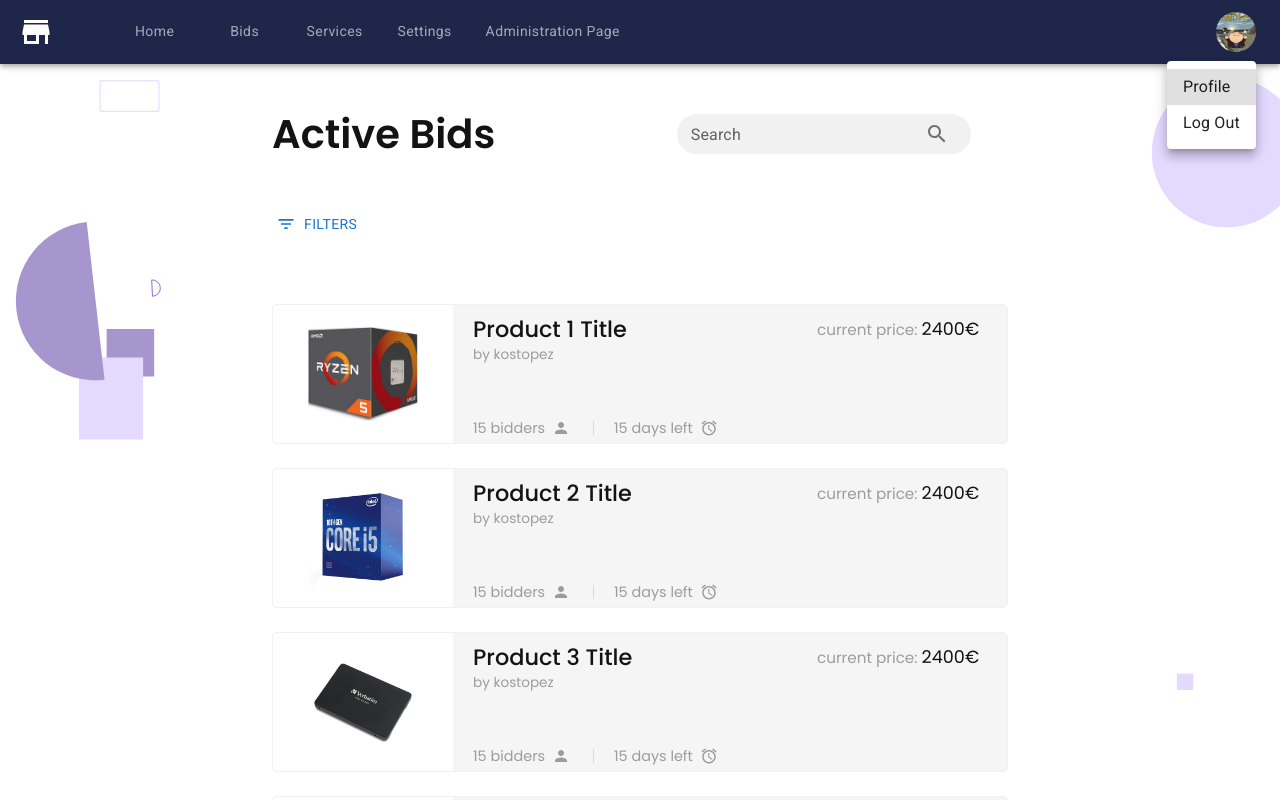
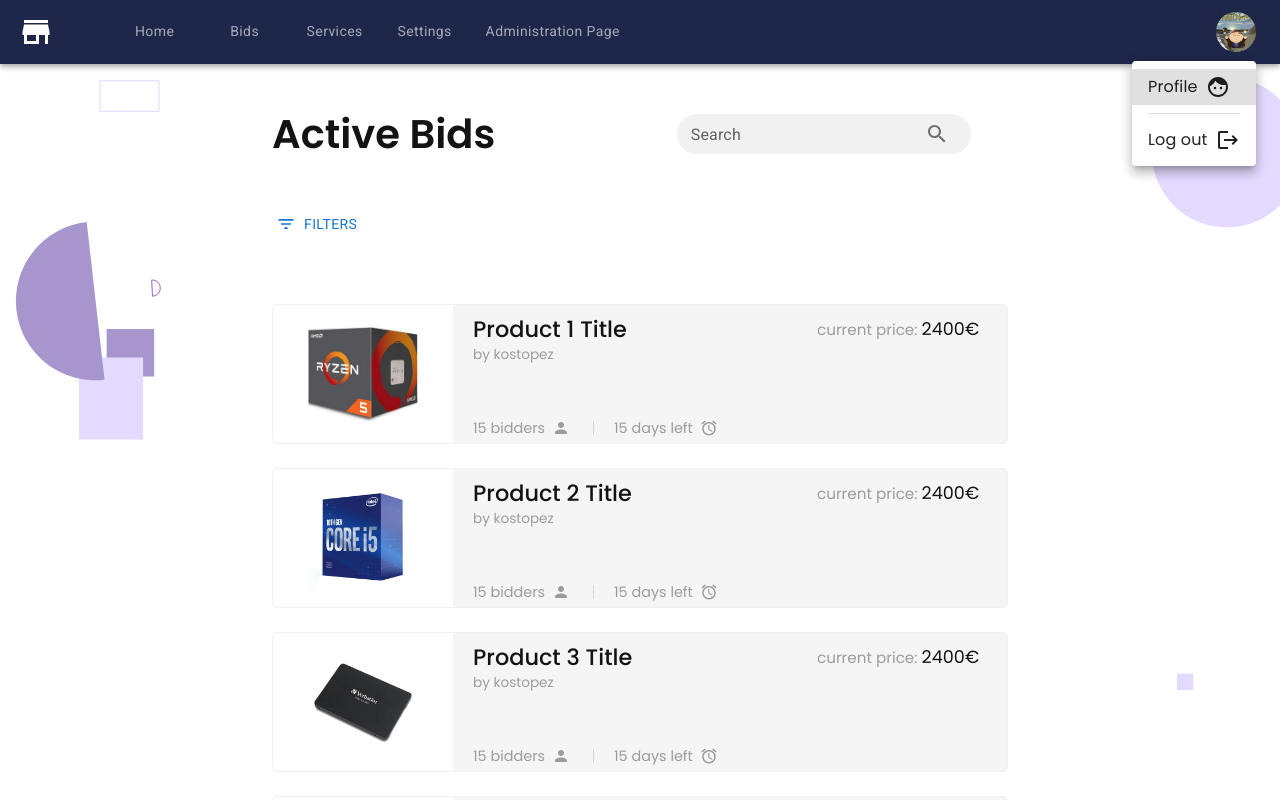
Before and after one commit to stavroskostopoulos/e-auction_app, a React (Create React App) app in the folder frontend/: page / in a window 1280 px wide. Both pictures are taken after a click on the element 1236 px from the left and 32 px from the top of the page. Shown: the top 800 px of the page. Built offline with nearby package versions, Linux system fonts and the light colour scheme.

Commit message:
Profile Menu

```diff
--- a/frontend/src/components/Header.js
+++ b/frontend/src/components/Header.js
@@ -13,7 +13,10 @@ import { withStyles } from "@material-ui/core/styles";
 import Menu from '@mui/material/Menu';
 import MenuItem from '@mui/material/MenuItem';
 import Typography from '@mui/material/Typography';
-
+import AlarmIcon from '@mui/icons-material/Alarm';
+import FaceIcon from '@mui/icons-material/Face';
+import LogoutIcon from '@mui/icons-material/Logout';
+import Divider from '@mui/material/Divider';
 // ----------------------------------------------------------------------
 
 const CustomTab = withStyles({
@@ -134,10 +137,28 @@ function Header() {
                         onClose={handleCloseUserMenu}
                     >
                         <MenuItem key="0" onClick={handleCloseUserMenu} className='user-menu-item' component={Link} to={'/profile'}>
-                            <Typography textAlign="center">Profile</Typography>
+                            {/* <Typography textAlign="center">Profile</Typography> */}
+                            <div style={{
+                                display: 'flex',
+                                alignItems: 'center',
+                                flexWrap: 'wrap',
+                            }}>
+                                <span>Profile</span>
+							    <FaceIcon style={{ marginLeft: '8px'}}/>
+
+                            </div>
                         </MenuItem>
+                        <Divider variant="middle" />
                         <MenuItem key="1" onClick={handleCloseUserMenu} className='user-menu-item' component={Link} to={'/login'}>
-                            <Typography textAlign="center">Log Out</Typography>
+                            <div style={{
+                                display: 'flex',
+                                alignItems: 'center',
+                                flexWrap: 'wrap',
+                            }}>
+                                <span>Log out</span>
+							    <LogoutIcon style={{ marginLeft: '8px'}}/>
+
+                            </div>
                         </MenuItem>
 
                     </Menu>
```
